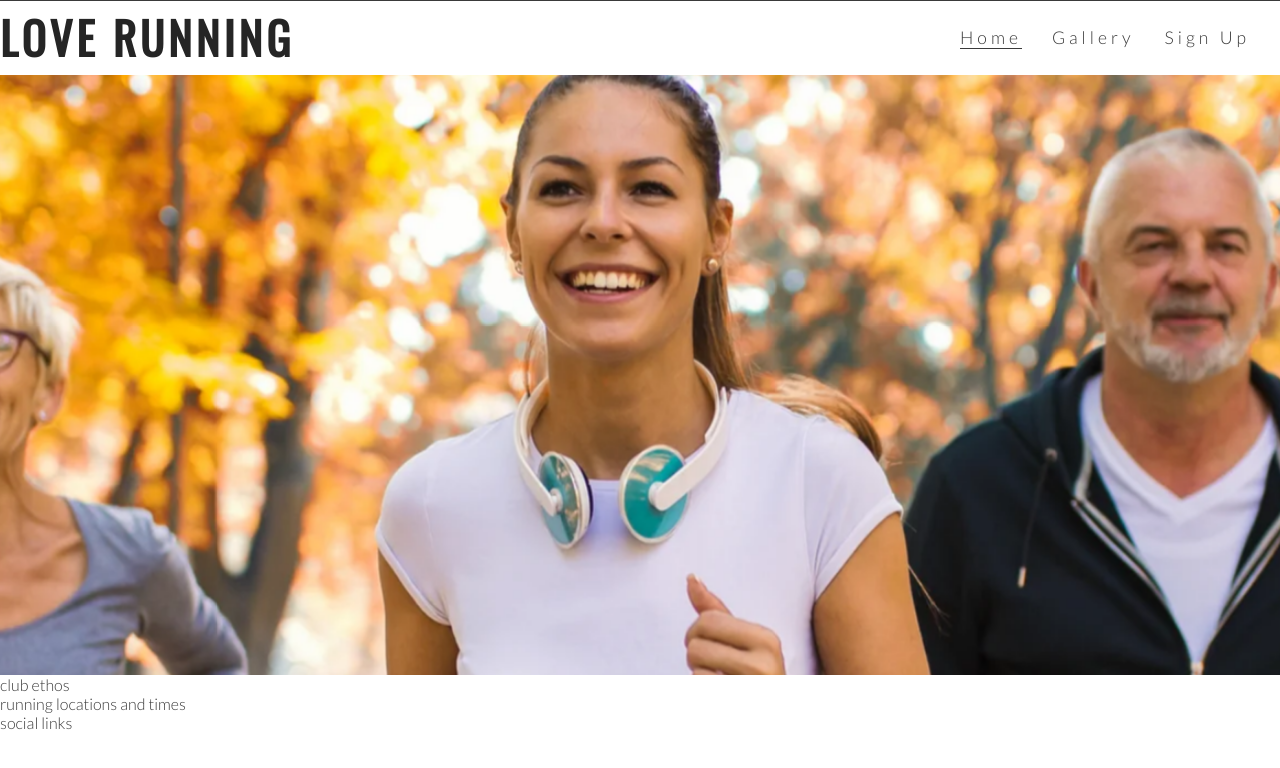
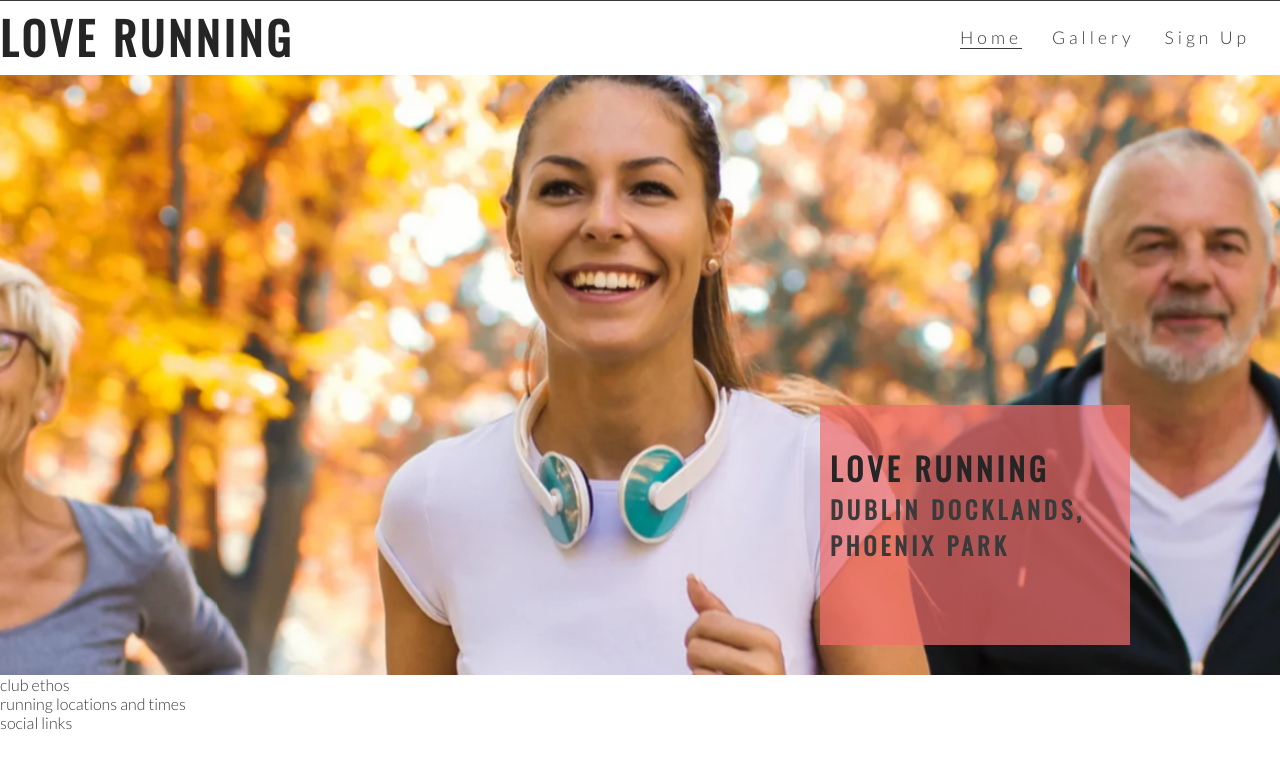
Before and after one commit to ibrahimjasim/Love-running, a plain HTML site: page index.html in a window 1280 px wide. Drawn offline with nearby package versions, Linux system fonts and the light colour scheme.

Commit message:
add cover text and style

```diff
--- a/assets/css/style.css
+++ b/assets/css/style.css
@@ -66,8 +66,13 @@ a:hover {
     height: 600px;
     width: 100%;
     overflow: hidden;
+    position: relative;
 }
 
+
+#cover-text #cover-text h2 {
+    color: #fff;
+}
 
 #hero-image {
     height: 600px;
@@ -101,3 +106,22 @@ a:hover {
 
     }
 }
+
+
+#cover-text {
+    font-size: 130%;
+    font-family: Oswald, sans-serif;
+    text-transform: uppercase;
+    letter-spacing: 4px;
+
+    width: 300px;
+    height: 200px;
+
+    padding-top: 40px;
+    padding-left: 10px;
+    background-color: rgba(241, 109, 107, .7);
+
+    bottom: 30px;
+    right: 150px;
+    position: absolute;
+}
--- a/index.html
+++ b/index.html
@@ -36,6 +36,11 @@
     </header>
     <section id="hero-outer">
         <div id="hero-image"></div>
+        <div id="cover-text">
+            <h2>Love Running</h2>
+            <h3>Dublin Docklands, Phoenix Park</h3>
+        </div>
+
     </section>
     <section>club ethos</section>
     <section>running locations and times</section>
```
